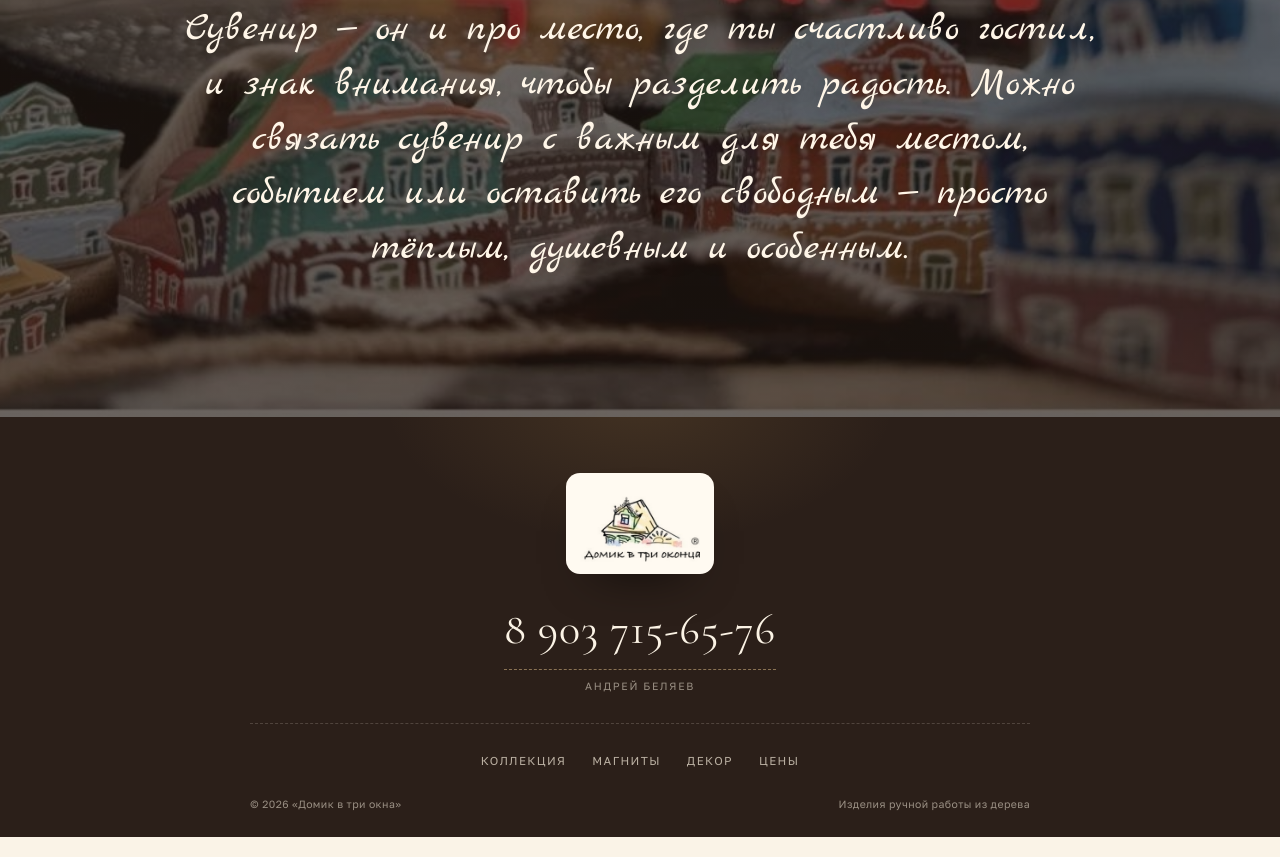
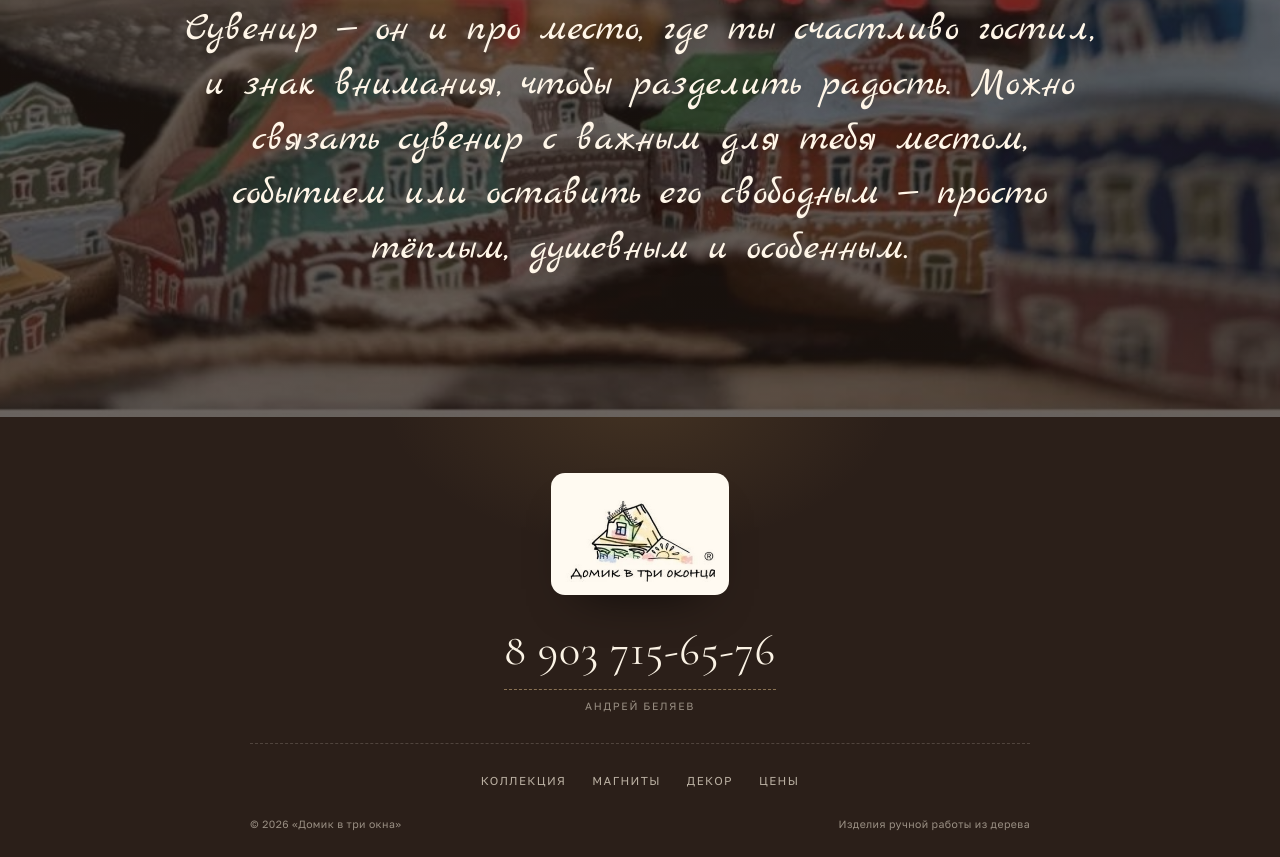
Before and after one commit to Andrbel218/domik-v-tri-okna, a plain HTML site: page index.html in a window 1280 px wide. Shown: the part 8193-9050 px from the top of the page. Drawn offline with nearby package versions, Linux system fonts and the light colour scheme.

Commit message:
Center footer layout, resize logo, cache-bust assets

```diff
--- a/index.html
+++ b/index.html
@@ -20,7 +20,7 @@
   <link rel="preconnect" href="https://fonts.googleapis.com">
   <link rel="preconnect" href="https://fonts.gstatic.com" crossorigin>
   <link href="https://fonts.googleapis.com/css2?family=Cormorant+Garamond:ital,wght@0,400;0,500;0,600;1,400;1,500&family=Golos+Text:wght@400;500;600&family=Marck+Script&display=swap" rel="stylesheet">
-  <link rel="stylesheet" href="styles.css">
+  <link rel="stylesheet" href="styles.css?v=3">
 
   <script type="application/ld+json">
   {
@@ -428,6 +428,6 @@
     <button class="lightbox__nav lightbox__nav--next" type="button" aria-label="Следующее фото">›</button>
   </dialog>
 
-  <script src="script.js" defer></script>
+  <script src="script.js?v=3" defer></script>
 </body>
 </html>
--- a/styles.css
+++ b/styles.css
@@ -889,7 +889,7 @@ a {
 }
 
 .footer__logo {
-  width: 120px;
+  width: 150px;
   mix-blend-mode: multiply;
 }
 
```
Also changed, not shown: 1 other file.
